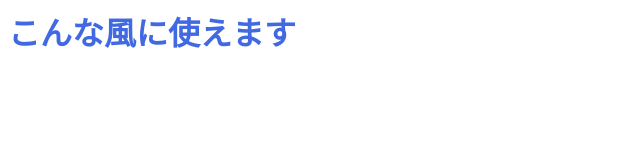
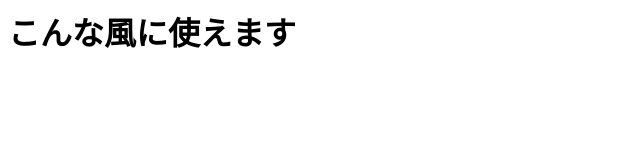
Before and after one commit to Ytra-n/Scratch-Test-font, a plain HTML site: page index.html in a window 1280 px wide. Shown: the whole page, without its empty margins (0-640 px from the left). Drawn offline with Linux system fonts and the light colour scheme; a web font is replaced by a local one.

Commit message:
Update index.html

```diff
--- a/index.html
+++ b/index.html
@@ -10,9 +10,3 @@ font-family: 'Mochiy Pop P One', sans-serif;
 </style>
 
 <h1>こんな風に使えます<h1>
-<style>
- body {
-  color: #4169e1;
-}
-
-</style>
```
